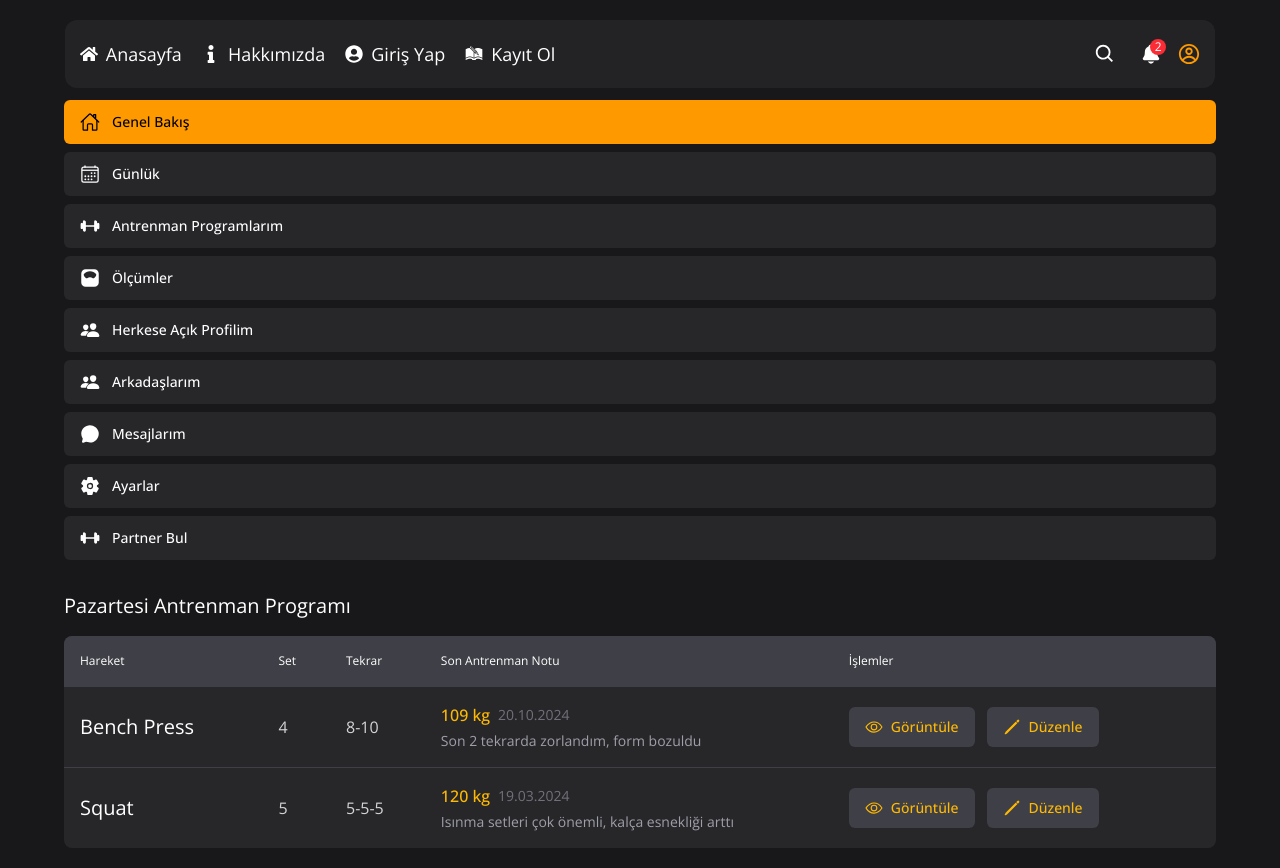
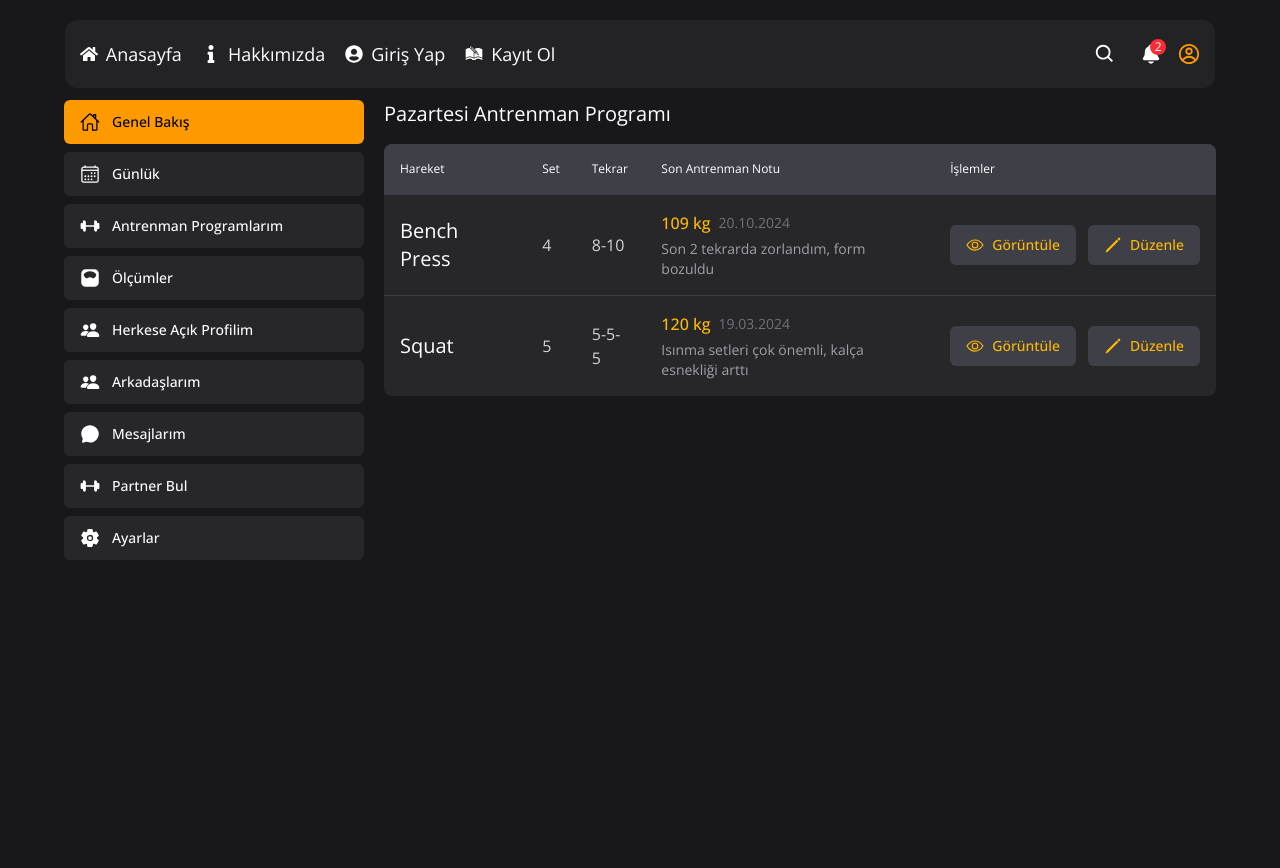
Before and after one commit to mertnrist/fitness-tracker, a React (Vite) app: page /profil in a window 1280 px wide. After the commit the page ends 800 px from the top, so only its background shows below. Built offline with nearby package versions, Linux system fonts and the light colour scheme.

Commit message:
Routing and Profile page styling

```diff
--- a/src/pages/Profile/components/ProfileNavigation.jsx
+++ b/src/pages/Profile/components/ProfileNavigation.jsx
@@ -44,15 +44,16 @@ const ProfileNav = () => {
             icon: <IoChatbubble className="text-xl" />
         },
         {
+            name: "Partner Bul",
+            path: "/profil/eslesme",
+            icon: <IoBarbell className="text-xl" />
+        },
+        {
             name: 'Ayarlar',
             path: '/profil/ayarlarim',
             icon: <IoSettings className="text-xl" />
         },
-        {
-            name: "Partner Bul",
-            path: "/profil/eslesme",
-            icon: <IoBarbell className="text-xl" />
-        },
+
     ];
 
     return (
--- a/src/pages/Profile/index.jsx
+++ b/src/pages/Profile/index.jsx
@@ -8,8 +8,10 @@ const Profile = () => {
         <div>
             <Navbar />
             <Container>
-                <ProfileNavigation />
-                <Outlet />
+                <div className="grid grid-cols-1 lg:grid-cols-[300px_auto] gap-5">
+                    <ProfileNavigation />
+                    <Outlet />
+                </div>
             </Container>
         </div>
     )
--- a/src/pages/Profile/pages/Daily/index.jsx
+++ b/src/pages/Profile/pages/Daily/index.jsx
@@ -1,7 +1,4 @@
 import { useEffect, useRef, useState } from 'react';
-import Navbar from '../../../../components/Navbar'
-import Container from '../../../../components/shared/Container'
-import ProfileNavigation from '../../components/ProfileNavigation'
 import DailyWorkoutModal from './components/DailyWorkoutModal'
 import { IoCalendarOutline, IoFitnessOutline, IoTrendingUp } from 'react-icons/io5';
 
@@ -108,9 +105,7 @@ const Daily = () => {
                         Antrenman Takvimi
                     </h2>
                 </div>
-            </div>
 
-            {/* Takvim */}
                 <div className="space-y-8 pb-5">
                     {months.map((month, monthIndex) => {
                         const monthData = workoutData[monthIndex];
@@ -158,6 +153,7 @@ const Daily = () => {
                         );
                     })}
                 </div>
+            </div>
 
             <DailyWorkoutModal
                 isOpen={isModalOpen}
--- a/src/pages/Profile/pages/Dashboard/index.jsx
+++ b/src/pages/Profile/pages/Dashboard/index.jsx
@@ -1,6 +1,3 @@
-import Navbar from '../../../../components/Navbar';
-import Container from '../../../../components/shared/Container'
-import ProfileNavigation from '../../components/ProfileNavigation';
 import ExerciseTable from '../../components/ExerciseTable';
 import ViewExerciseModal from '../../components/Modals/ViewExerciseModal';
 import EditExerciseModal from '../../components/Modals/EditExerciseModal';
--- a/src/pages/Profile/pages/Match/index.jsx
+++ b/src/pages/Profile/pages/Match/index.jsx
@@ -1,8 +1,7 @@
 import { useState, useEffect } from 'react';
-import { IoClose, IoCheckmark, IoBarbell, IoPeople, IoLocation, IoTime, IoFitness, IoInformation, IoHeart, IoHeartOutline, IoChevronBack, IoChevronForward } from 'react-icons/io5';
+import { IoClose, IoCheckmark, IoBarbell, IoLocation, IoTime, IoFitness, IoInformation, IoHeart, IoHeartOutline, IoChevronBack, IoChevronForward } from 'react-icons/io5';
 import Container from '../../../../components/shared/Container';
 import Navbar from '../../../../components/Navbar';
-import ProfileNavigation from '../../components/ProfileNavigation';
 import Modal from '../../../../components/shared/Modal';
 
 const Match = () => {
@@ -406,7 +405,7 @@ const Match = () => {
     return (
         <>
             {/* Beğeni Butonları - Mobilde alt alta */}
-            <div className="max-w-4xl mx-auto mb-4 px-2 md:px-4 pt-4 md:pt-8">
+            <div className="  mb-4 px-2 md:px-4 ">
                 <div className="flex flex-col md:flex-row gap-2 md:gap-4 mb-4 md:mb-8">
                     <button
                         onClick={() => setShowLikesModal(true)}
@@ -431,7 +430,7 @@ const Match = () => {
                 </div>
 
                 {/* Ana İçerik - Resim genişliği düzeltildi */}
-                <div className="max-w-4xl mx-auto pb-4 md:pb-8">
+                <div className=" pb-4 md:pb-8">
                     <div className="grid grid-cols-1 md:grid-cols-5 gap-4 md:gap-6">
                         {/* Ana Profil Kartı */}
                         <div className="md:col-span-3 w-full">
--- a/src/pages/Profile/pages/Measurements/index.jsx
+++ b/src/pages/Profile/pages/Measurements/index.jsx
@@ -1,6 +1,3 @@
-import Navbar from '../../../../components/Navbar';
-import Container from '../../../../components/shared/Container';
-import ProfileNavigation from '../../components/ProfileNavigation';
 import AddMeasurementModal from './components/AddMeasurementModal';
 import { LineChart, Line, XAxis, YAxis, Tooltip, ResponsiveContainer } from 'recharts';
 import { IoAdd, IoScale, IoTrendingUp, IoBodyOutline } from 'react-icons/io5';
--- a/src/pages/Profile/pages/MyProfile/index.jsx
+++ b/src/pages/Profile/pages/MyProfile/index.jsx
@@ -1,9 +1,6 @@
 import { useState } from 'react';
 import { useNavigate } from 'react-router-dom';
 import { IoSettings, IoCamera, IoTrophy, IoPeople, IoBarbell, IoCalendar, IoSave, IoClose, IoPencil } from 'react-icons/io5';
-import Container from '../../../../components/shared/Container';
-import Navbar from '../../../../components/Navbar';
-import ProfileNavigation from '../../components/ProfileNavigation';
 import ChangePhotoModal from './components/ChangePhotoModal';
 
 const MyProfile = () => {
--- a/src/pages/Profile/pages/Programs/index.jsx
+++ b/src/pages/Profile/pages/Programs/index.jsx
@@ -1,6 +1,3 @@
-import Navbar from '../../../../components/Navbar'
-import Container from '../../../../components/shared/Container'
-import ProfileNavigation from '../../components/ProfileNavigation'
 import EditProgramModal from './components/EditProgramModal';
 import CreateProgramModal from './components/CreateProgramModal';
 import { useState } from 'react';
--- a/src/pages/Profile/pages/Settings/index.jsx
+++ b/src/pages/Profile/pages/Settings/index.jsx
@@ -5,9 +5,6 @@ import {
     IoNotificationsOutline,
     IoShieldOutline
 } from 'react-icons/io5';
-import Navbar from '../../../../components/Navbar';
-import Container from '../../../../components/shared/Container';
-import ProfileNavigation from '../../components/ProfileNavigation';
 import PersonalInfo from './components/PersonalInfo';
 import Bio from './components/Bio';
 import MatchPreferences from './components/MatchPreferences';
@@ -151,7 +148,7 @@ const Settings = () => {
 
     return (
         <>
-            <div className="mb-8 border-b border-zinc-700 overflow-x-auto">
+            <div className="mb-8 overflow-x-auto flex flex-col gap-5">
                 <div className="flex whitespace-nowrap min-w-full md:min-w-0">
                     {tabs.map((tab) => (
                         <button
@@ -176,11 +173,12 @@ const Settings = () => {
                         </button>
                     ))}
                 </div>
+                <div className="space-y-8 pb-10">
+                    {renderContent()}
+                </div>
             </div>
 
-            <div className="space-y-8 pb-10">
-                {renderContent()}
-            </div>
+
         </>
     );
 };
--- a/src/pages/Profile/pages/Social/index.jsx
+++ b/src/pages/Profile/pages/Social/index.jsx
@@ -1,8 +1,5 @@
 import { useState } from 'react';
 import { IoSearch, IoPersonAdd, IoCheckmark, IoClose } from 'react-icons/io5';
-import Container from '../../../../components/shared/Container';
-import Navbar from '../../../../components/Navbar';
-import ProfileNavigation from '../../components/ProfileNavigation';
 
 const Social = () => {
     const [searchQuery, setSearchQuery] = useState('');
--- a/src/pages/Profile/pages/UserProfile/index.jsx
+++ b/src/pages/Profile/pages/UserProfile/index.jsx
@@ -1,8 +1,6 @@
 import { useState, useEffect } from 'react';
 import { useParams } from 'react-router-dom';
 import { IoBarbell, IoPeople, IoCalendar, IoTrophy, IoPersonAdd, IoCheckmark } from 'react-icons/io5';
-import Container from '../../../../components/shared/Container';
-import Navbar from '../../../../components/Navbar';
 
 const UserProfile = () => {
     const { username } = useParams();
```
Also changed, not shown: src/pages/Profile/pages/Chat/index.jsx (+2 -5 lines). Lines whose indentation alone changed are shown as unchanged.
